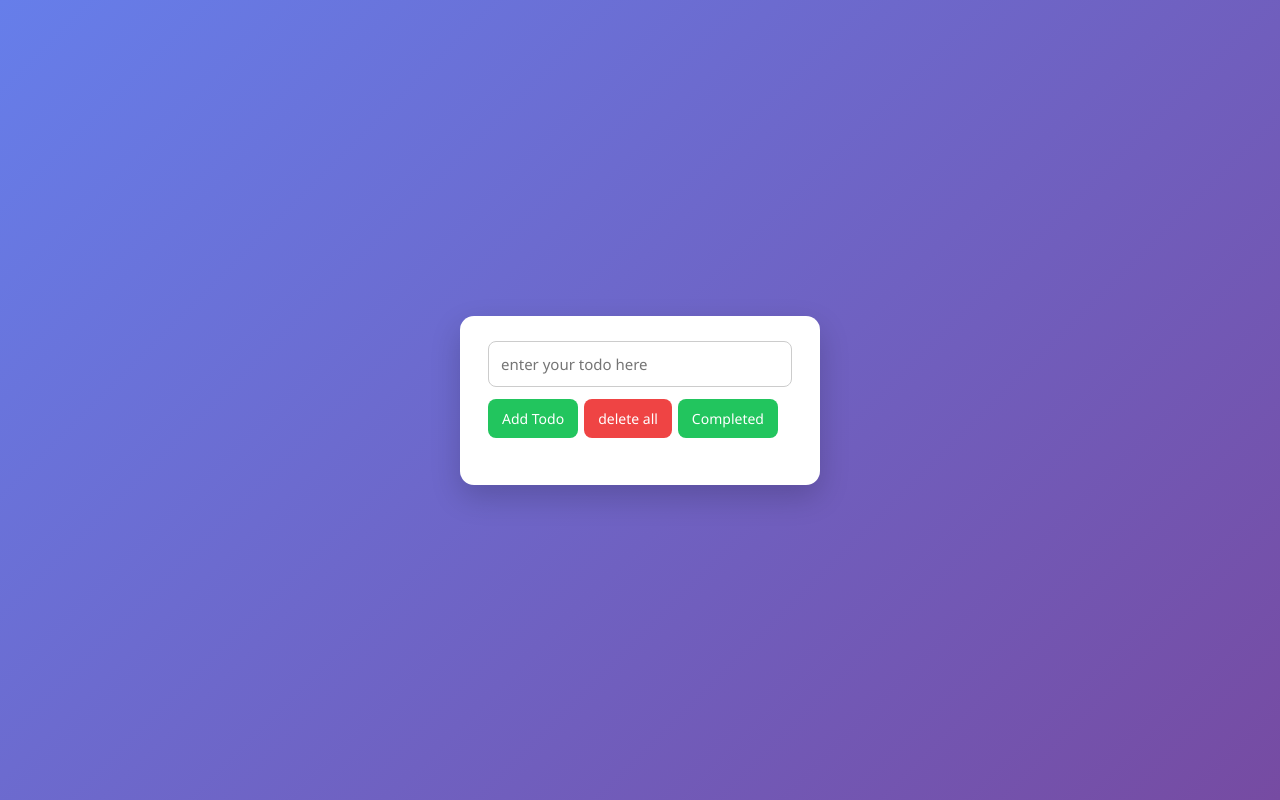
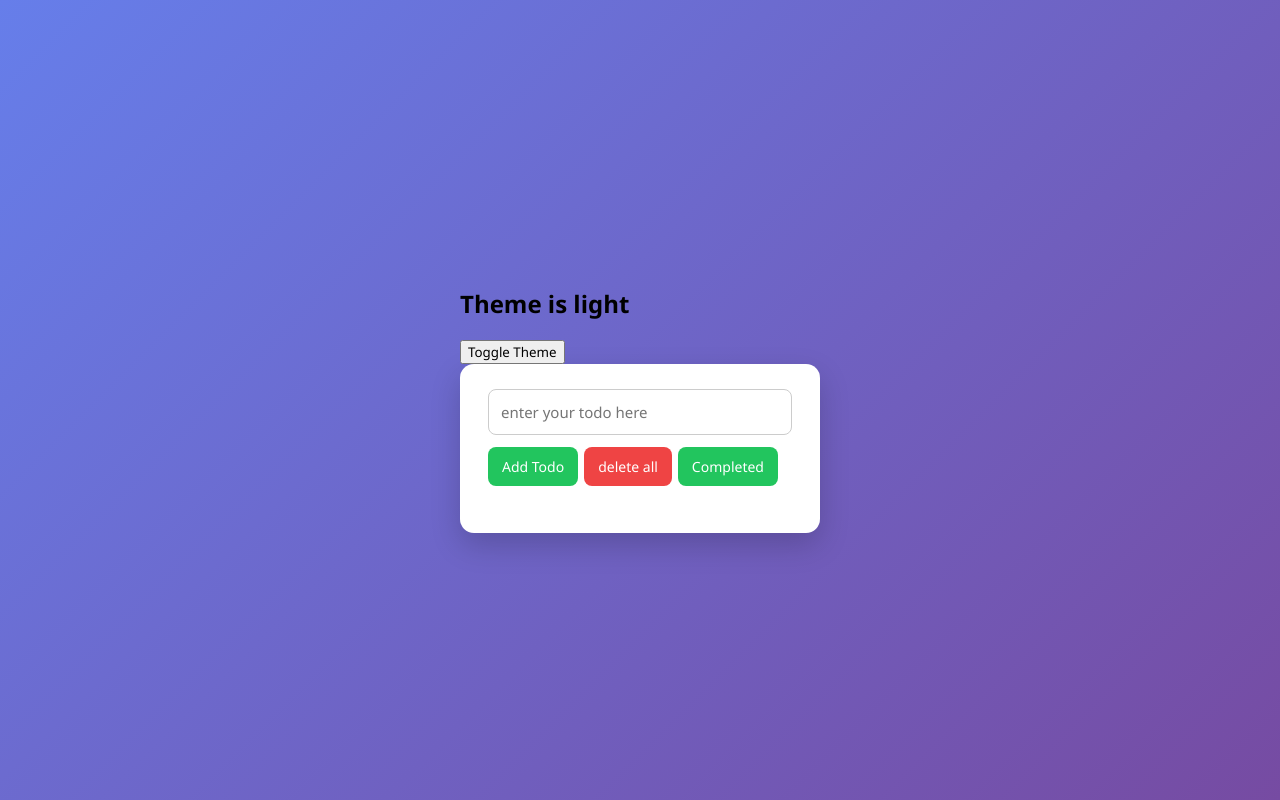
Before and after one commit to Musaib4/React-Learning, a React (Vite) app in the folder my-react-app/todo/: page / in a window 1280 px wide. Built offline with nearby package versions, Linux system fonts and the light colour scheme.

Commit message:
theme changer btn

```diff
--- a/my-react-app/todo/src/App.jsx
+++ b/my-react-app/todo/src/App.jsx
@@ -1,11 +1,16 @@
 import { useState } from 'react'
-import Todo from './todo'
+import {Todo,Home} from './todo'
+import {Theme} from "./theme";
+
 import './App.css'
 
 function App() {
 
   return (
     <>
+    <Theme>
+      <Home />
+    </Theme>
       <Todo/>
     </>
   )
--- /dev/null
+++ b/my-react-app/todo/src/theme.jsx
@@ -0,0 +1,17 @@
+import { useState,createContext } from "react";
+export const ThemeContext = createContext();
+
+
+export function Theme({ children }) {
+  const [theme, setTheme] = useState("light");
+
+  function toggleTheme() {
+    setTheme(prev => (prev === "light" ? "dark" : "light"));
+  }
+
+  return (
+    <ThemeContext.Provider value={{ theme, toggleTheme }}>
+      {children}
+    </ThemeContext.Provider>
+  );
+}
--- a/my-react-app/todo/src/todo.jsx
+++ b/my-react-app/todo/src/todo.jsx
@@ -1,6 +1,21 @@
-import { useState,useRef,useEffect } from "react";
+import { useState,useRef,useEffect,useContext } from "react";
 import './index.css'
-function Todo(){
+import {ThemeContext} from "./theme";
+
+export function Home() {
+  const { theme, toggleTheme } = useContext(ThemeContext);
+
+  return (
+    <div>
+      <h2>Theme is {theme}</h2>
+      <button onClick={toggleTheme}>Toggle Theme</button>
+    </div>
+  );
+}
+
+
+
+export function Todo(){
     const [todos, setTodos] = useState(() => {
         const storedTodos = JSON.parse(localStorage.getItem("todos"));
         return Array.isArray(storedTodos) ? storedTodos : [];
@@ -17,13 +32,6 @@ function Todo(){
         localStorage.setItem("todos", JSON.stringify(todos));
         lastTodoRef.current?.scrollIntoView({ behavior: "smooth" });
     }, [todos]);
-
-
-
-
-
-
-
 
 
 
@@ -84,6 +92,7 @@ function Todo(){
         <div className="container">
 
             <div>
+
                 <input className="inputvalue" ref={inputRef} type="text"  placeholder="enter your todo here"
                     value={inputValue}
                     onChange={(e) => setInputValue(e.target.value)}
@@ -119,5 +128,3 @@ function Todo(){
         </>
     )
 }
-
-export default Todo;
```
